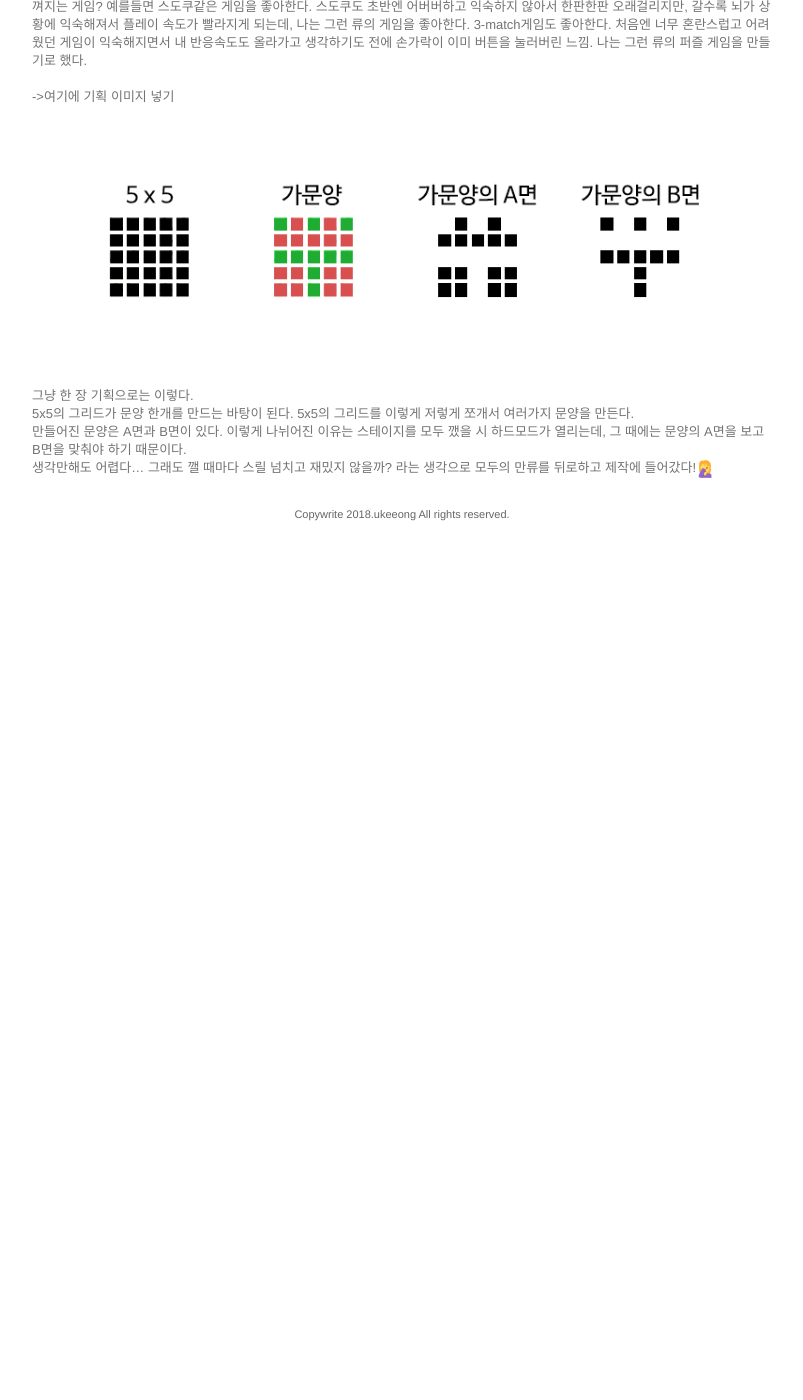
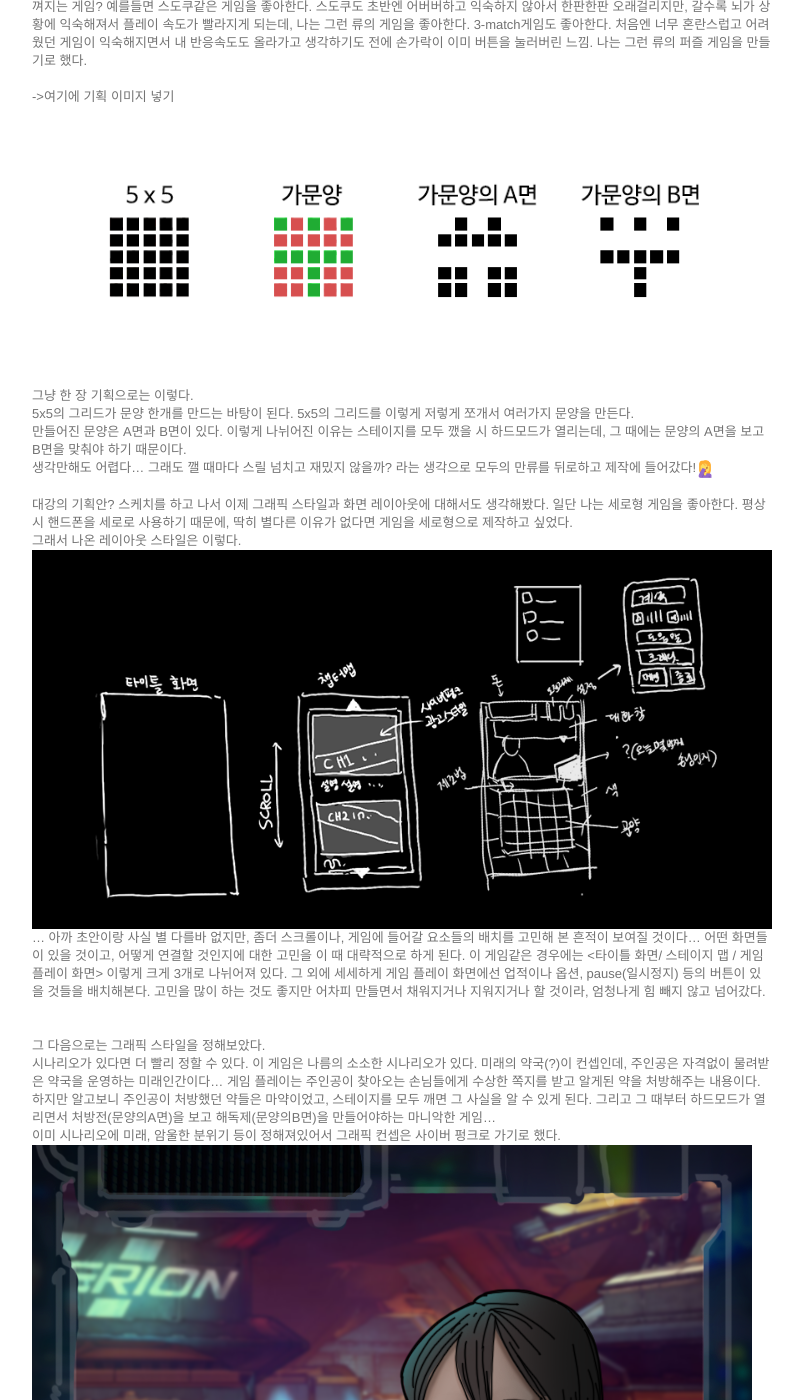
Before and after one commit to ukeeong/ukeeong.github.io, a Jekyll site: the page built from _posts/2018-12-09-기획과시작.markdown, in a window 1280 px wide and 1400 px high, scrolled down 270 px. Shown: the whole window, without its empty margins (238-1041 px from the left). Built offline with Jekyll 4.4.1, drawn with Linux system fonts in a browser that asks for light colours; comment, search, counter and statistics services are not loaded; before the commit the page ends 900 px from its top, so only the background shows below that; some of the changed text lies outside the part shown.

Commit message:
Update 2018-12-09-기획과시작.markdown

```diff
--- a/_posts/2018-12-09-기획과시작.markdown
+++ b/_posts/2018-12-09-기획과시작.markdown
@@ -19,3 +19,19 @@ categories: DrugStore
 5x5의 그리드가 문양 한개를 만드는 바탕이 된다. 5x5의 그리드를 이렇게 저렇게 쪼개서 여러가지 문양을 만든다.<br>
 만들어진 문양은 A면과 B면이 있다. 이렇게 나뉘어진 이유는 스테이지를 모두 깼을 시 하드모드가 열리는데, 그 때에는 문양의 A면을 보고 B면을 맞춰야 하기 때문이다.<br>
 생각만해도 어렵다... 그래도 깰 때마다 스릴 넘치고 재밌지 않을까? 라는 생각으로 모두의 만류를 뒤로하고 제작에 들어갔다!<img width="18px" height="18px" src="/images/emojis/emj_palmface.png">
+<br>
+<br>
+대강의 기획안? 스케치를 하고 나서 이제 그래픽 스타일과 화면 레이아웃에 대해서도 생각해봤다. 일단 나는 세로형 게임을 좋아한다. 평상시 핸드폰을 세로로 사용하기 때문에, 딱히 별다른 이유가 없다면 게임을 세로형으로 제작하고 싶었다.<br>
+그래서 나온 레이아웃 스타일은 이렇다.<br>
+<img src="/images/post_attach/project000/화면레이아웃스케치.png">
+<br>
+... 아까 초안이랑 사실 별 다를바 없지만, 좀더 스크롤이나, 게임에 들어갈 요소들의 배치를 고민해 본 흔적이 보여질 것이다... 어떤 화면들이 있을 것이고, 어떻게 연결할 것인지에 대한 고민을 이 때 대략적으로 하게 된다. 이 게임같은 경우에는 <타이틀 화면/ 스테이지 맵 / 게임 플레이 화면> 이렇게 크게 3개로 나뉘어져 있다. 그 외에 세세하게 게임 플레이 화면에선 업적이나 옵션, pause(일시정지) 등의 버튼이 있을 것들을 배치해본다. 고민을 많이 하는 것도 좋지만 어차피 만들면서 채워지거나 지워지거나 할 것이라, 엄청나게 힘 빼지 않고 넘어갔다.<br>
+<br>
+<br>
+그 다음으로는 그래픽 스타일을 정해보았다.<br>
+시나리오가 있다면 더 빨리 정할 수 있다. 이 게임은 나름의 소소한 시나리오가 있다. 미래의 약국(?)이 컨셉인데, 주인공은 자격없이 물려받은 약국을 운영하는 미래인간이다... 게임 플레이는 주인공이 찾아오는 손님들에게 수상한 쪽지를 받고 알게된 약을 처방해주는 내용이다. 하지만 알고보니 주인공이 처방했던 약들은 마약이었고, 스테이지를 모두 깨면 그 사실을 알 수 있게 된다. 그리고 그 때부터 하드모드가 열리면서 처방전(문양의A면)을 보고 해독제(문양의B면)을 만들어야하는 마니악한 게임... <br>
+이미 시나리오에 미래, 암울한 분위기 등이 정해져있어서 그래픽 컨셉은 사이버 펑크로 가기로 했다.<br>
+<img src="/images/post_attach/project000/레이아웃 스타일.png">
+<br>
+ui프레임이 화면을 감싸고 있을테고, 캐릭터는 2D 만화체(할 수 있다면 깜빡이는 정도는 넣기), 배경은 2~3 레이어 정도 나눠서 도시배경을 깔기.<br>
+생각은 이정도만 하고 이제 실질적인 개발에 들어갔다. 어쨌든 게임을 완성하는게 목표니까...
```
